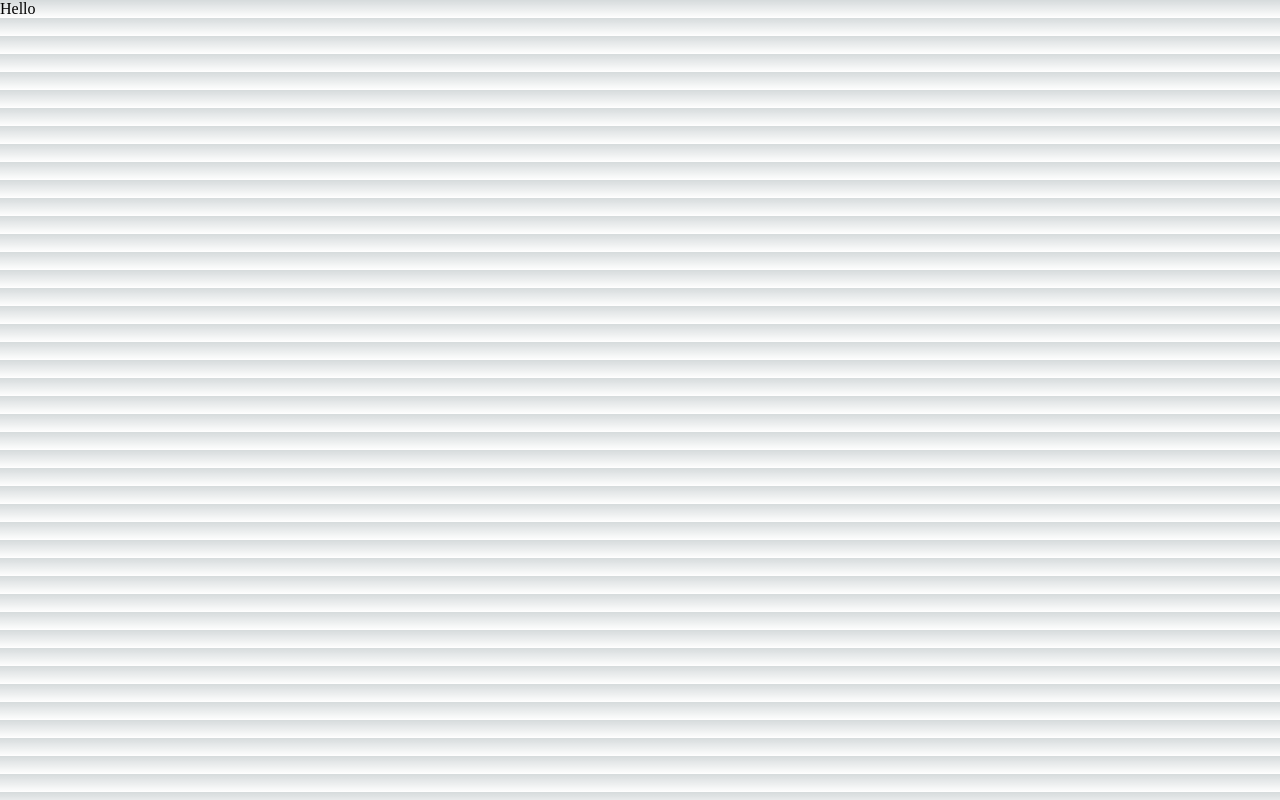
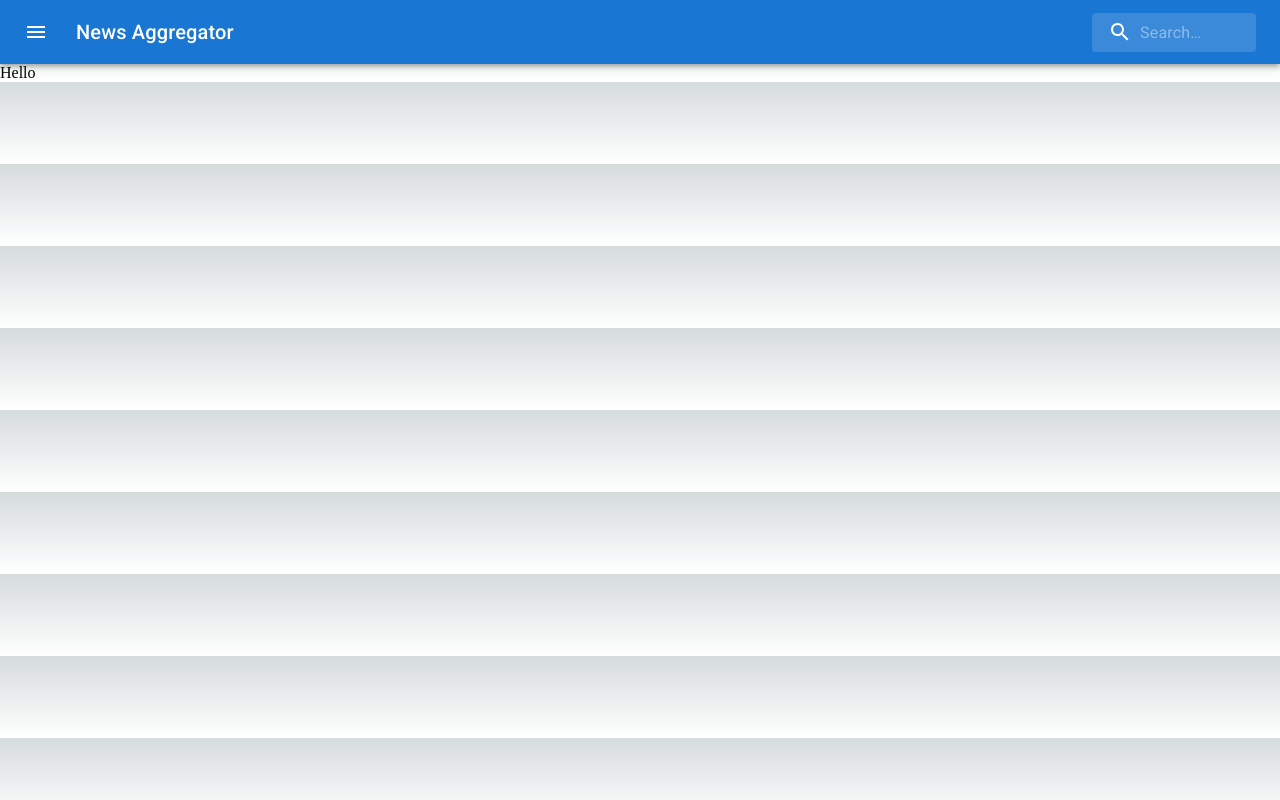
Before and after one commit to Zaid-Takieddin/news-aggregator, a Next.js app: page / in a window 1280 px wide. Built offline with nearby package versions, Linux system fonts and the light colour scheme.

Commit message:
add navbar

```diff
--- a/package.json
+++ b/package.json
@@ -11,6 +11,7 @@
   "dependencies": {
     "@emotion/react": "^11.11.4",
     "@emotion/styled": "^11.11.0",
+    "@mui/icons-material": "^5.15.13",
     "@mui/material": "^5.15.13",
     "next": "14.1.3",
     "react": "^18",
--- /dev/null
+++ b/src/components/NavBar/index.tsx
@@ -0,0 +1,91 @@
+import * as React from "react";
+import { styled, alpha } from "@mui/material/styles";
+import AppBar from "@mui/material/AppBar";
+import Box from "@mui/material/Box";
+import Toolbar from "@mui/material/Toolbar";
+import IconButton from "@mui/material/IconButton";
+import Typography from "@mui/material/Typography";
+import InputBase from "@mui/material/InputBase";
+import MenuIcon from "@mui/icons-material/Menu";
+import SearchIcon from "@mui/icons-material/Search";
+
+const Search = styled("div")(({ theme }) => ({
+  position: "relative",
+  borderRadius: theme.shape.borderRadius,
+  backgroundColor: alpha(theme.palette.common.white, 0.15),
+  "&:hover": {
+    backgroundColor: alpha(theme.palette.common.white, 0.25),
+  },
+  marginLeft: 0,
+  width: "100%",
+  [theme.breakpoints.up("sm")]: {
+    marginLeft: theme.spacing(1),
+    width: "auto",
+  },
+}));
+
+const SearchIconWrapper = styled("div")(({ theme }) => ({
+  padding: theme.spacing(0, 2),
+  height: "100%",
+  position: "absolute",
+  pointerEvents: "none",
+  display: "flex",
+  alignItems: "center",
+  justifyContent: "center",
+}));
+
+const StyledInputBase = styled(InputBase)(({ theme }) => ({
+  color: "inherit",
+  width: "100%",
+  "& .MuiInputBase-input": {
+    padding: theme.spacing(1, 1, 1, 0),
+    // vertical padding + font size from searchIcon
+    paddingLeft: `calc(1em + ${theme.spacing(4)})`,
+    transition: theme.transitions.create("width"),
+    [theme.breakpoints.up("sm")]: {
+      width: "12ch",
+      "&:focus": {
+        width: "20ch",
+      },
+    },
+  },
+}));
+
+const NavBar = () => {
+  return (
+    <Box sx={{ flexGrow: 1 }}>
+      <AppBar position="static">
+        <Toolbar>
+          <IconButton
+            size="large"
+            edge="start"
+            color="inherit"
+            aria-label="open drawer"
+            sx={{ mr: 2 }}
+          >
+            <MenuIcon />
+          </IconButton>
+          <Typography
+            variant="h6"
+            noWrap
+            component="div"
+            sx={{ flexGrow: 1, display: { xs: "none", sm: "block" } }}
+          >
+            News Aggregator
+          </Typography>
+          <Search>
+            <SearchIconWrapper>
+              <SearchIcon />
+            </SearchIconWrapper>
+            <StyledInputBase
+              placeholder="Search…"
+              inputProps={{ "aria-label": "search" }}
+            />
+          </Search>
+        </Toolbar>
+      </AppBar>
+    </Box>
+  );
+};
+
+export default NavBar;
--- a/src/pages/_document.tsx
+++ b/src/pages/_document.tsx
@@ -3,7 +3,14 @@
 export default function Document() {
   return (
     <Html lang="en">
-      <Head />
+      <Head>
+        <link rel="preconnect" href="https://fonts.googleapis.com" />
+        <link rel="preconnect" href="https://fonts.gstatic.com" />
+        <link
+          rel="stylesheet"
+          href="https://fonts.googleapis.com/css2?family=Roboto:wght@300;400;500;700&display=swap"
+        />
+      </Head>
       <body>
         <Main />
         <NextScript />
--- a/src/pages/index.tsx
+++ b/src/pages/index.tsx
@@ -1,9 +1,6 @@
-import styles from "@/styles/Home.module.css";
+import NavBar from "@/components/NavBar";
 import { Box } from "@mui/material";
-import { Inter } from "next/font/google";
 import Head from "next/head";
-
-const inter = Inter({ subsets: ["latin"] });
 
 export default function Home() {
   return (
@@ -12,14 +9,9 @@
         <title>News Aggregator</title>
         <meta name="description" content="Generated by create next app" />
         <meta name="viewport" content="width=device-width, initial-scale=1" />
-        <link rel="preconnect" href="https://fonts.googleapis.com" />
-        <link rel="preconnect" href="https://fonts.gstatic.com" />
-        <link
-          rel="stylesheet"
-          href="https://fonts.googleapis.com/css2?family=Roboto:wght@300;400;500;700&display=swap"
-        />
       </Head>
       <main>
+        <NavBar />
         <Box>Hello</Box>
       </main>
     </>
```
Also changed, not shown: 1 other file (tests, documents, lock files or other folders).
